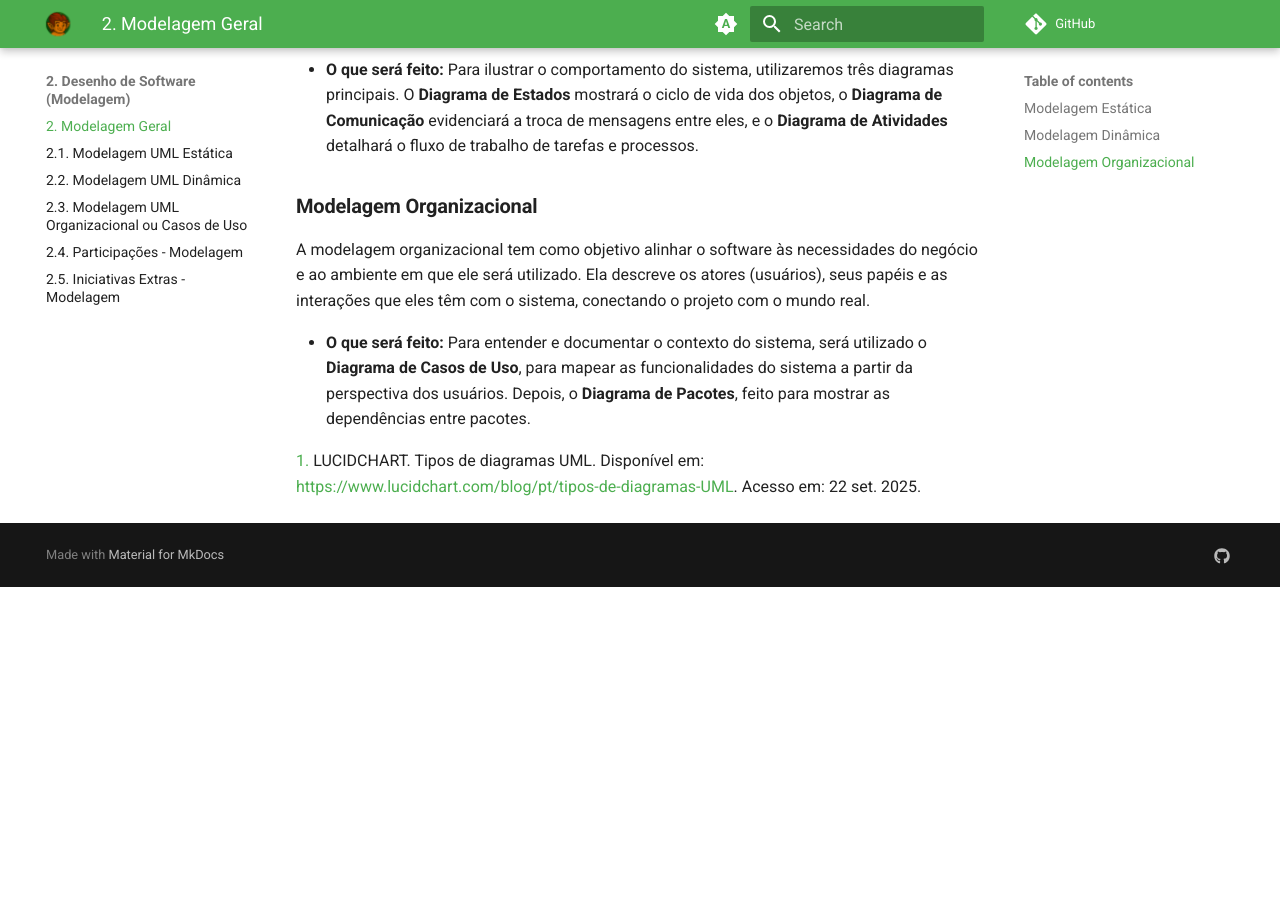
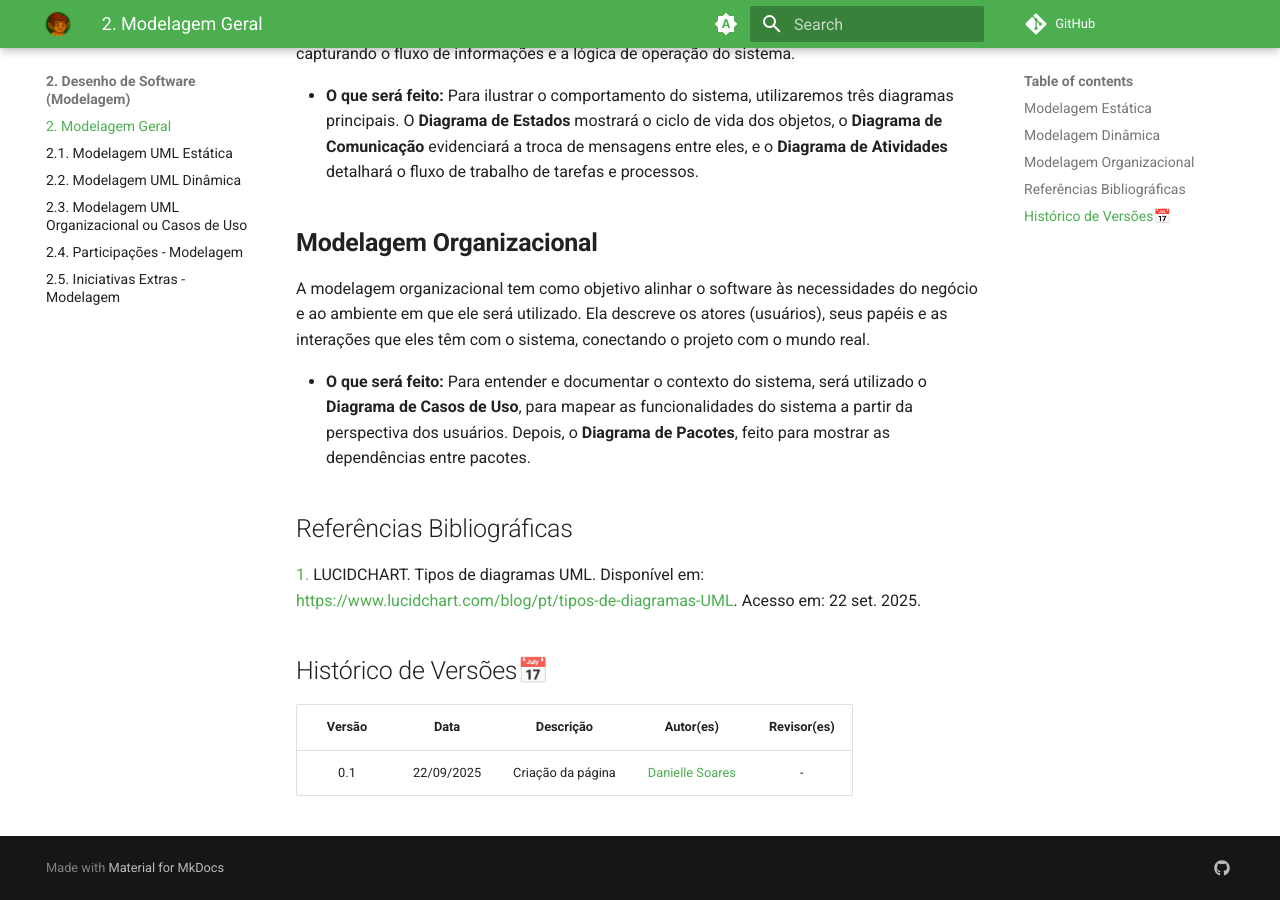
Before and after one commit to UnBArqDsw2025-2-Turma01/2025.2-T01-G1_JogoDigital_Entrega_02, an MkDocs documentation site: the page built from docs/Modelagem/2.Modelagem.md, in a window 1280 px wide and 900 px high, scrolled down 743 px. Built offline with MkDocs 1.6.1 and Material for MkDocs 9.7.7, drawn with Linux system fonts in a browser that asks for light colours; before the commit the page ends 1330 px from its top, so only the background shows below that.

Commit message:
feat: pag. de dinamica de modelagem

```diff
--- a/docs/Modelagem/2.Modelagem.md
+++ b/docs/Modelagem/2.Modelagem.md
@@ -2,22 +2,30 @@
 
 A modelagem é uma etapa no desenvolvimento de um sistema que consiste em criar representações visuais e abstratas para descrever a estrutura, o comportamento e o contexto de uma solução de software, facilitando a comunicação e o entendimento entre todos os membros da equipe <a href="#REF1">[1]</a>. Para este projeto, a modelagem será dividida em três partes principais, cada uma com um foco diferente, conforme descrito a seguir.
 
-### **Modelagem Estática**
+## **Modelagem Estática**
 
 A modelagem estática descreve a estrutura do sistema. Em vez de mostrar como o sistema funciona, ela foca em como ele é construído, detalhando os elementos que o compõem e os relacionamentos entre eles.
 
 - **O que será feito:** Serão criados diagramas que ilustram a arquitetura interna do software. Isso inclui o **Diagrama de Classes**, que mostra as classes, seus atributos e métodos; o **Diagrama de Componentes**, que representa os módulos de software e suas interfaces; e o **Diagrama de Implantação**, que descreve onde o software será executado.
 
-### **Modelagem Dinâmica**
+## **Modelagem Dinâmica**
 
 A modelagem dinâmica descreve o comportamento do sistema ao longo do tempo. Ela se concentra em como os objetos interagem e mudam de estado em resposta a eventos, capturando o fluxo de informações e a lógica de operação do sistema.
 
 - **O que será feito:** Para ilustrar o comportamento do sistema, utilizaremos três diagramas principais. O **Diagrama de Estados** mostrará o ciclo de vida dos objetos, o **Diagrama de Comunicação** evidenciará a troca de mensagens entre eles, e o **Diagrama de Atividades** detalhará o fluxo de trabalho de tarefas e processos.
 
-### **Modelagem Organizacional**
+## **Modelagem Organizacional**
 
 A modelagem organizacional tem como objetivo alinhar o software às necessidades do negócio e ao ambiente em que ele será utilizado. Ela descreve os atores (usuários), seus papéis e as interações que eles têm com o sistema, conectando o projeto com o mundo real.
 
 - **O que será feito:** Para entender e documentar o contexto do sistema, será utilizado o **Diagrama de Casos de Uso**, para mapear as funcionalidades do sistema a partir da perspectiva dos usuários. Depois, o **Diagrama de Pacotes**, feito para mostrar as dependências entre pacotes.
 
+## Referências Bibliográficas
+
 <a id="REF1">1.</a> LUCIDCHART. Tipos de diagramas UML. Disponível em: <https://www.lucidchart.com/blog/pt/tipos-de-diagramas-UML>. Acesso em: 22 set. 2025.
+
+## Histórico de Versões📅
+
+| Versão | Data | Descrição | Autor(es) | Revisor(es) |
+| :--: | :--: | :--: | :--: | :--: |
+| 0.1 | 22/09/2025 | Criação da página | [Danielle Soares](https://github.com/danielle-soaress) | - |
```
Also changed, not shown: docs/Modelagem/2.1.ModelagemEstatica.md (+2 -2 lines).
